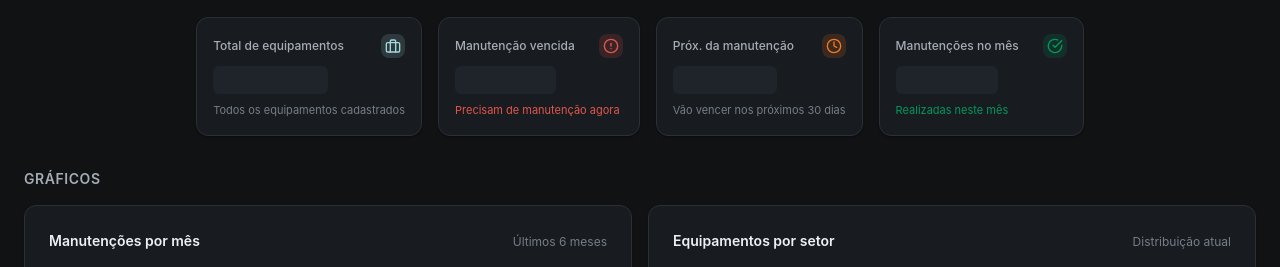
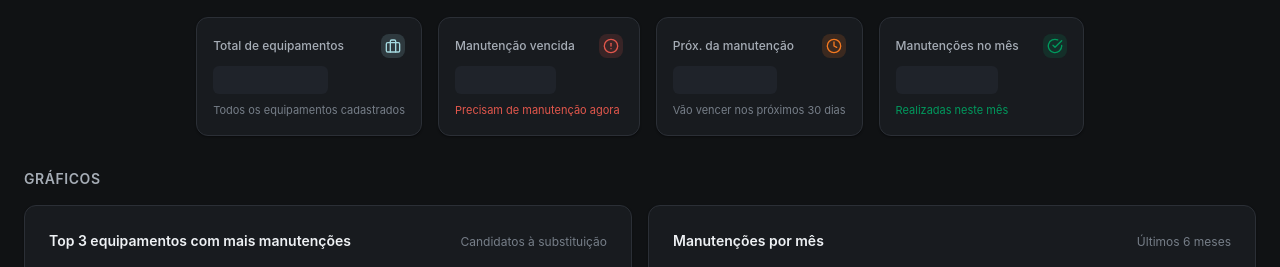
Before and after one commit to joao-v-marques/manutencao_maquinas, a Flask app: template templates/dashboard.html in a window 1280 px wide. Shown: the part 208-475 px from the top of the page. Run offline with Flask 3, Linux system fonts and the light colour scheme; the template is opened without the code that fills it, so the values that code supplies are empty; some libraries are stand-ins or nearby versions.

Commit message:
feat: ajustado gráfico do dashboard

```diff
--- a/static/css/dashboard.css
+++ b/static/css/dashboard.css
@@ -326,6 +326,7 @@ section + section {
   max-width: 100%;
 }
 
+
 .chart-card__empty {
   position: absolute;
   inset: 0;
--- a/static/js/dashboard.js
+++ b/static/js/dashboard.js
@@ -203,12 +203,69 @@ function renderDistributionChart({ canvasId, emptyId, chartKey, countsMap }) {
     });
 }
 
-function renderChartPorSetor(equipments) {
-    renderDistributionChart({
-        canvasId: "chartPorSetor",
-        emptyId: "emptyPorSetor",
-        chartKey: "porSetor",
-        countsMap: groupCountBy(equipments, equipment => equipment.sector),
+// ranking dos equipamentos com mais manutenções lançadas, sinalizando candidatos à substituição
+const TOP_EQUIPMENT_RANKING_SIZE = 3;
+
+function renderChartTopEquipamentos(maintenances) {
+    const canvas = document.getElementById("chartTopEquipamentos");
+    const emptyElement = document.getElementById("emptyTopEquipamentos");
+
+    if (chartInstances.topEquipamentos) {
+        chartInstances.topEquipamentos.destroy();
+        delete chartInstances.topEquipamentos;
+    }
+
+    const countsMap = groupCountBy(maintenances, maintenance => maintenance.equipment);
+
+    if (countsMap.size === 0) {
+        emptyElement.classList.add("is-visible");
+        return;
+    }
+
+    emptyElement.classList.remove("is-visible");
+
+    const topEntries = [...countsMap.entries()]
+        .sort((a, b) => b[1] - a[1])
+        .slice(0, TOP_EQUIPMENT_RANKING_SIZE);
+
+    const labels = topEntries.map(([label]) => label);
+    const data = topEntries.map(([, count]) => count);
+
+    chartInstances.topEquipamentos = new Chart(canvas, {
+        type: "bar",
+        data: {
+            labels,
+            datasets: [{
+                data,
+                backgroundColor: getCssVar("--color-warning"),
+                borderRadius: 4,
+                maxBarThickness: 36,
+            }],
+        },
+        options: {
+            indexAxis: "y",
+            responsive: true,
+            maintainAspectRatio: false,
+            plugins: {
+                legend: { display: false },
+                tooltip: {
+                    callbacks: {
+                        label: context => `${context.parsed.x} manutenção(ões)`,
+                    },
+                },
+            },
+            scales: {
+                x: {
+                    beginAtZero: true,
+                    ticks: { color: getCssVar("--color-text-secondary"), precision: 0 },
+                    grid: { color: getCssVar("--color-border") },
+                },
+                y: {
+                    ticks: { color: getCssVar("--color-text-secondary") },
+                    grid: { display: false },
+                },
+            },
+        },
     });
 }
 
@@ -344,7 +401,7 @@ async function loadDashboard() {
         renderKpis(computeKpis(equipments, equipmentsStatus, maintenances, today));
         renderAlerts(equipmentsStatus, today);
         renderChartManutencoesPorMes(maintenances, today);
-        renderChartPorSetor(equipments);
+        renderChartTopEquipamentos(maintenances);
         renderChartPorTipo(equipments);
         renderChartStatus(equipments);
 
--- a/templates/dashboard.html
+++ b/templates/dashboard.html
@@ -154,6 +154,22 @@
             <div class="chart-grid">
                 <article class="chart-card">
                     <div class="chart-card__head">
+                        <span class="chart-card__title">Top 3 equipamentos com mais manutenções</span>
+                        <span class="chart-card__caption">Candidatos à substituição</span>
+                    </div>
+                    <div class="chart-card__body">
+                        <canvas id="chartTopEquipamentos" role="img" aria-label="Gráfico com o ranking dos 3 equipamentos com mais manutenções"></canvas>
+                        <div class="chart-card__empty" id="emptyTopEquipamentos">
+                            <svg viewBox="0 0 24 24" fill="none" stroke-width="2" stroke-linecap="round" stroke-linejoin="round">
+                                <path d="M3 3v18h18"/>
+                            </svg>
+                            Sem dados para exibir
+                        </div>
+                    </div>
+                </article>
+
+                <article class="chart-card">
+                    <div class="chart-card__head">
                         <span class="chart-card__title">Manutenções por mês</span>
                         <span class="chart-card__caption">Últimos 6 meses</span>
                     </div>
@@ -162,22 +178,6 @@
                         <div class="chart-card__empty" id="emptyManutencoesPorMes">
                             <svg viewBox="0 0 24 24" fill="none" stroke-width="2" stroke-linecap="round" stroke-linejoin="round">
                                 <path d="M3 3v18h18" />
-                            </svg>
-                            Sem dados para exibir
-                        </div>
-                    </div>
-                </article>
-
-                <article class="chart-card">
-                    <div class="chart-card__head">
-                        <span class="chart-card__title">Equipamentos por setor</span>
-                        <span class="chart-card__caption">Distribuição atual</span>
-                    </div>
-                    <div class="chart-card__body">
-                        <canvas id="chartPorSetor" role="img" aria-label="Gráfico de quantidade de equipamentos por setor"></canvas>
-                        <div class="chart-card__empty" id="emptyPorSetor">
-                            <svg viewBox="0 0 24 24" fill="none" stroke-width="2" stroke-linecap="round" stroke-linejoin="round">
-                                <path d="M3 3v18h18"/>
                             </svg>
                             Sem dados para exibir
                         </div>
```
Also changed, not shown: static/img/favicon.svg (added).
